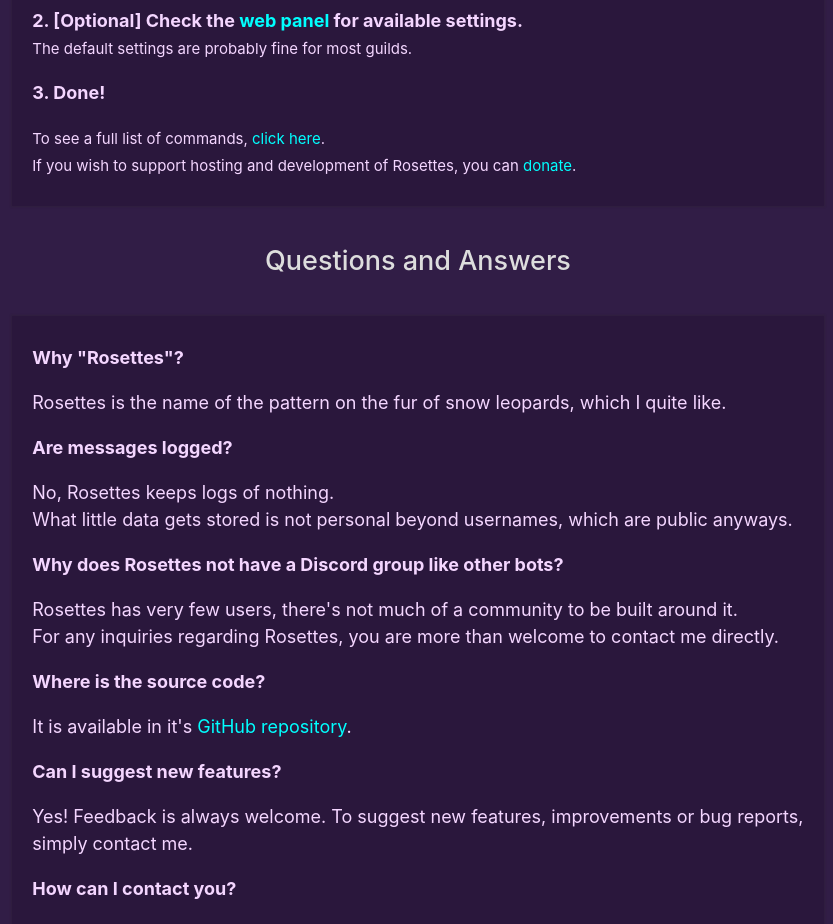
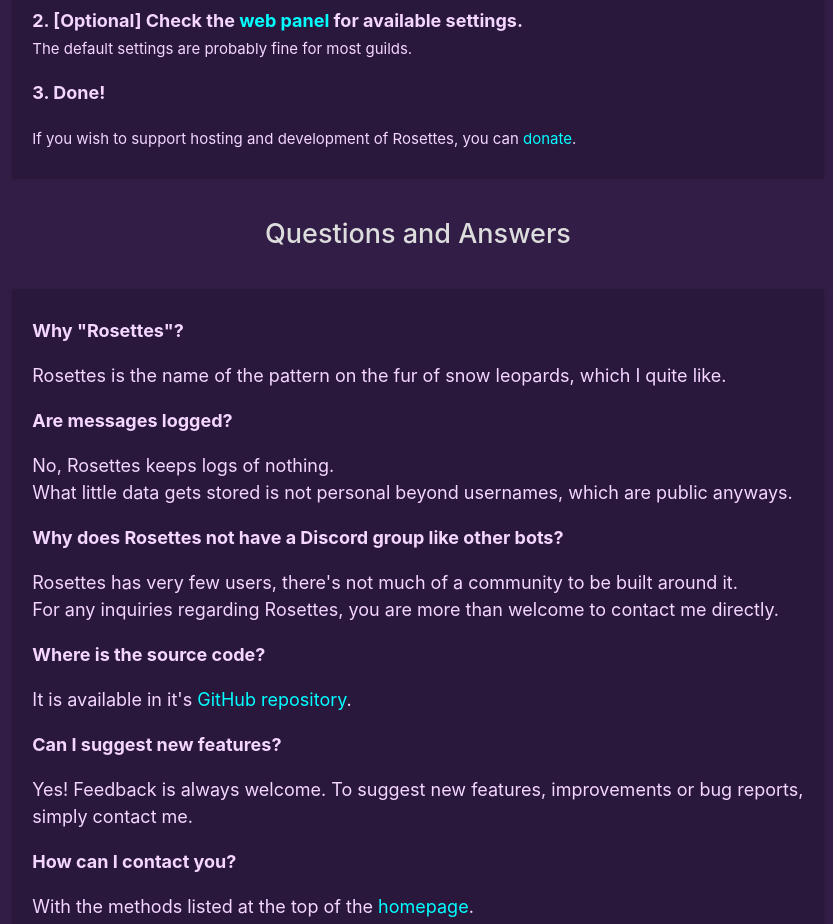
Before and after one commit to markski1/markski.ar, a Next.js app: page /rosettes in a window 1280 px wide. Shown: the part 1000-1924 px from the top of the page, without its empty margins (222-1055 px from the left). Built offline with nearby package versions, Linux system fonts and the light colour scheme.

Commit message:
remover lista de commandos del bot, deprecada

```diff
--- a/pages/rosettes.tsx
+++ b/pages/rosettes.tsx
@@ -54,8 +54,7 @@ export default function Page() {
 				<small>The default settings are probably fine for most guilds.</small></p>
 				<p><b>3. Done!</b></p>
 				<p>
-					<small>To see a full list of commands, <a style={{color: 'cyan'}} href="https://snep.markski.ar/rosettes/commands.html" rel="noreferrer" target="_blank">click here</a>.<br/>
-					If you wish to support hosting and development of Rosettes, you can <Link href="/donate"><span style={{color: 'cyan'}}>donate</span></Link>.</small>
+					<small>If you wish to support hosting and development of Rosettes, you can <Link href="/donate"><span style={{color: 'cyan'}}>donate</span></Link>.</small>
 				</p>
 			</SectorContainer>
 
```
